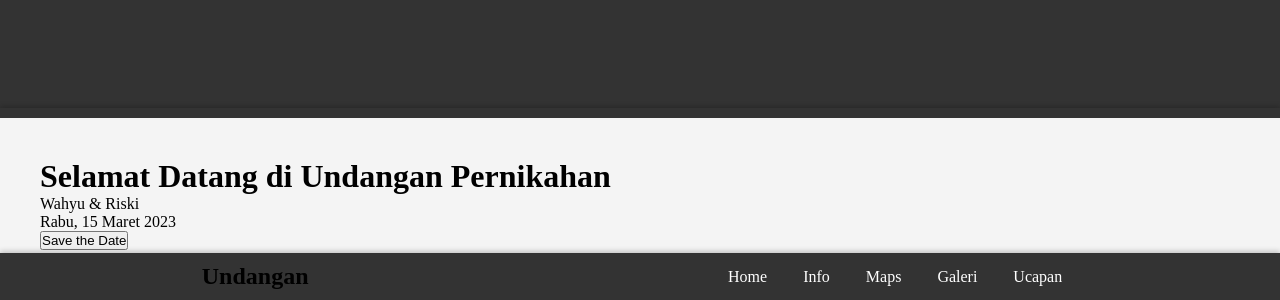
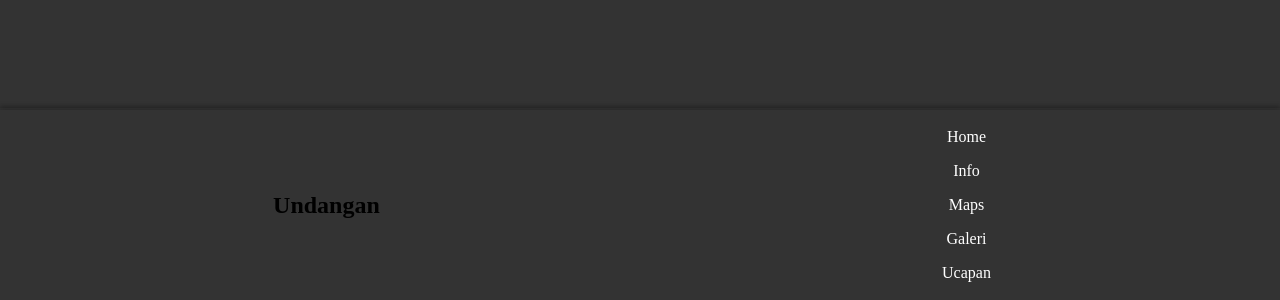
Before and after one commit to Fsliin/UndanganWebFsl, a plain HTML site: page index.html in a window 1280 px wide. Shown: the part 500-800 px from the top of the page. Drawn offline with Linux system fonts and the light colour scheme.

Commit message:
Percobaan project utama

```diff
--- a/style.css
+++ b/style.css
@@ -20,15 +20,15 @@ body {
 /* Sidebar Styling */
 .footer-menu {
     display: flex;
-    justify-content: space-around; /* Memposisikan item dengan jarak yang merata */
-    align-items: center;
+    justify-content: space-around; /* Menempatkan item secara merata */
+    align-items: center;           /* Memastikan item sejajar di tengah secara vertikal */
     position: fixed;
     bottom: 0;
     width: 100%;
-    background-color: #333; /* Warna background */
+    background-color: #333;
     padding: 10px 0;
-    box-shadow: 0 -2px 5px rgba(0,0,0,0.2); /* Efek bayangan */
-
+    box-shadow: 0 -2px 5px rgba(0,0,0,0.2);
+    text-align: center;            /* Menambahkan text-align center untuk memastikan teks berada di tengah */
 }
 
 /* Content Styling */
@@ -47,11 +47,15 @@ body {
 }
 
 .menu-item {
-    color: white; /* Warna teks */
+    color: white;
     text-decoration: none;
     font-size: 16px;
     padding: 8px 16px;
     transition: color 0.3s;
+    display: flex;                 /* Menambahkan flex pada menu-item */
+    align-items: center;           /* Memastikan teks di tengah secara vertikal */
+    justify-content: center;       /* Memastikan teks di tengah secara horizontal */
+
 }
 
 .menu-item:hover {
```
